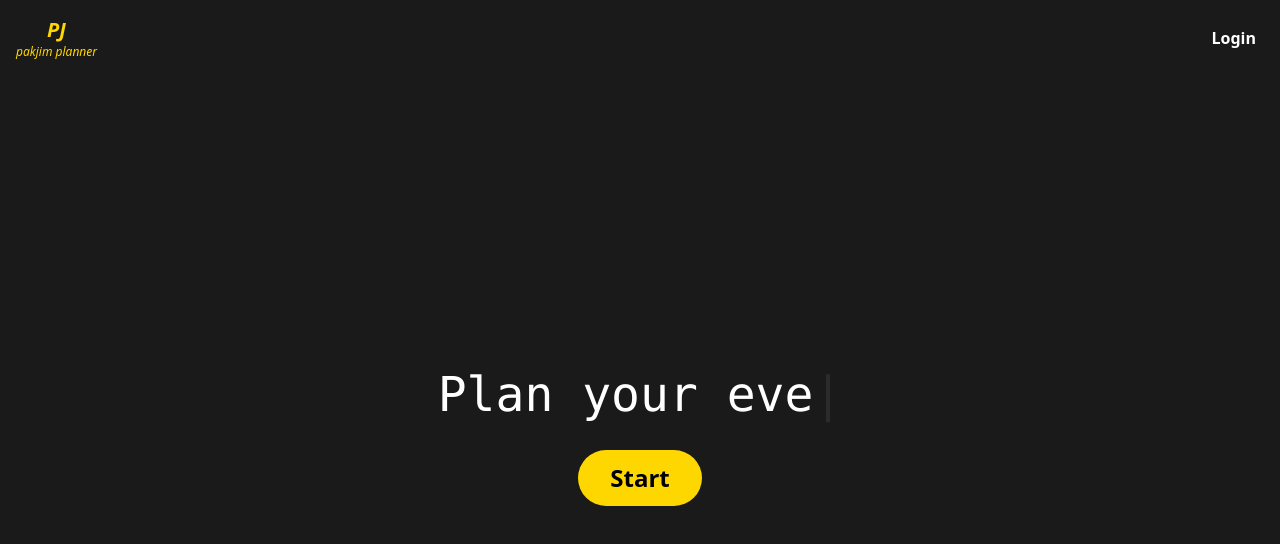
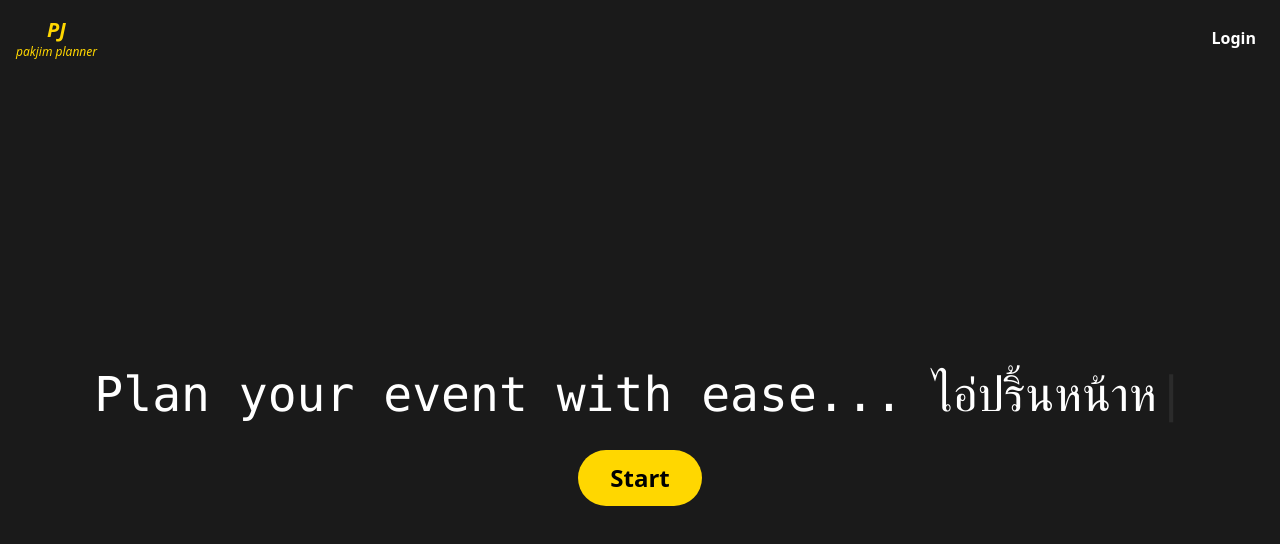
Before and after one commit to NipponPa/cpe334se-finalproject, a Next.js app: page /welcome in a window 1280 px wide. Shown: the top 544 px of the page. Built offline with nearby package versions, Linux system fonts and the light colour scheme; no server answers.

Commit message:
print_nah_Hee

```diff
--- a/src/app/welcome/page.tsx
+++ b/src/app/welcome/page.tsx
@@ -7,7 +7,7 @@ const WelcomePage = () => {
   const [text, setText] = useState('');
   const [initialTypingDone, setInitialTypingDone] = useState(false); // New state for initial completion
   const [showStartButton, setShowStartButton] = useState(false);
-  const fullText = "Plan your event with ease...";
+  const fullText = "Plan your event with ease... ไอ่ปริ้นหน้าหี";
 
   useEffect(() => {
     const i = 0;
```
Also changed, not shown: 1 other file (tests, documents, lock files or other folders).
